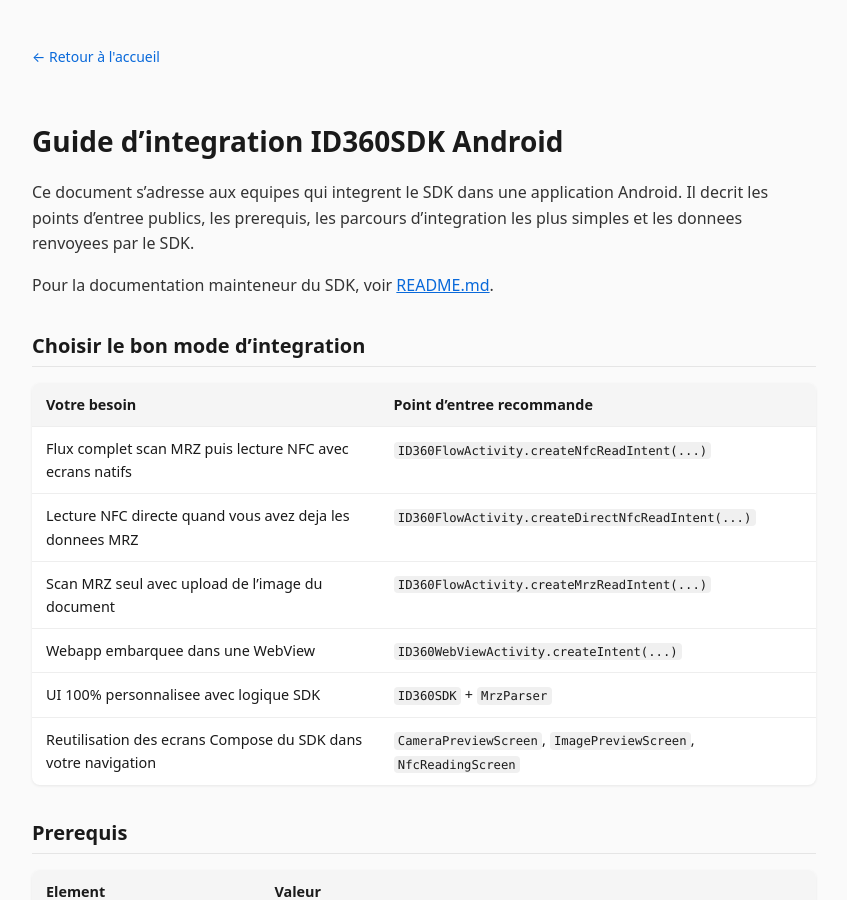
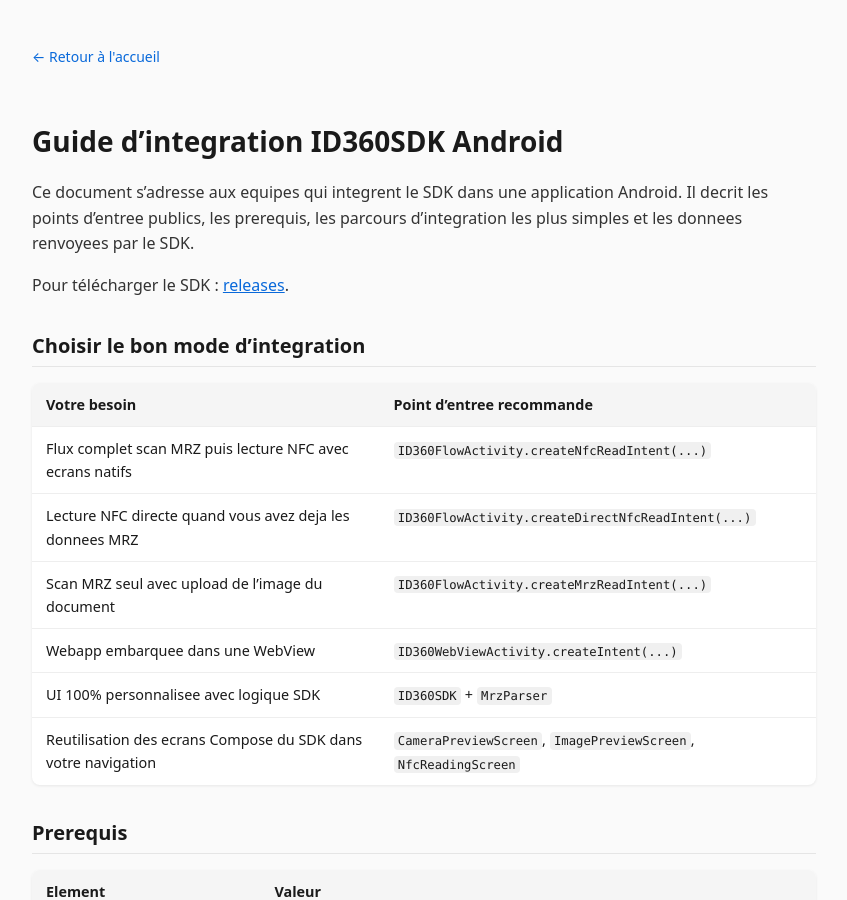
Before and after one commit to id360docaposte/id360docaposte.github.io, a Jekyll site: the page built from GUIDE_INTEGRATION_ANDROID.md, in a window 1280 px wide and 900 px high. Shown: the whole window, without its empty margins (216-1063 px from the left). Built offline with Jekyll 4.4.1, drawn with Linux system fonts in a browser that asks for light colours.

Commit message:
Update GUIDE_INTEGRATION_ANDROID.md

```diff
--- a/GUIDE_INTEGRATION_ANDROID.md
+++ b/GUIDE_INTEGRATION_ANDROID.md
@@ -7,7 +7,7 @@
 
 Ce document s'adresse aux equipes qui integrent le SDK dans une application Android. Il decrit les points d'entree publics, les prerequis, les parcours d'integration les plus simples et les donnees renvoyees par le SDK.
 
-Pour la documentation mainteneur du SDK, voir [README.md](README.md).
+Pour télécharger le SDK : [releases](https://github.com/id360docaposte/id360docaposte.github.io/releases).
 
 ## Choisir le bon mode d'integration
 
```
